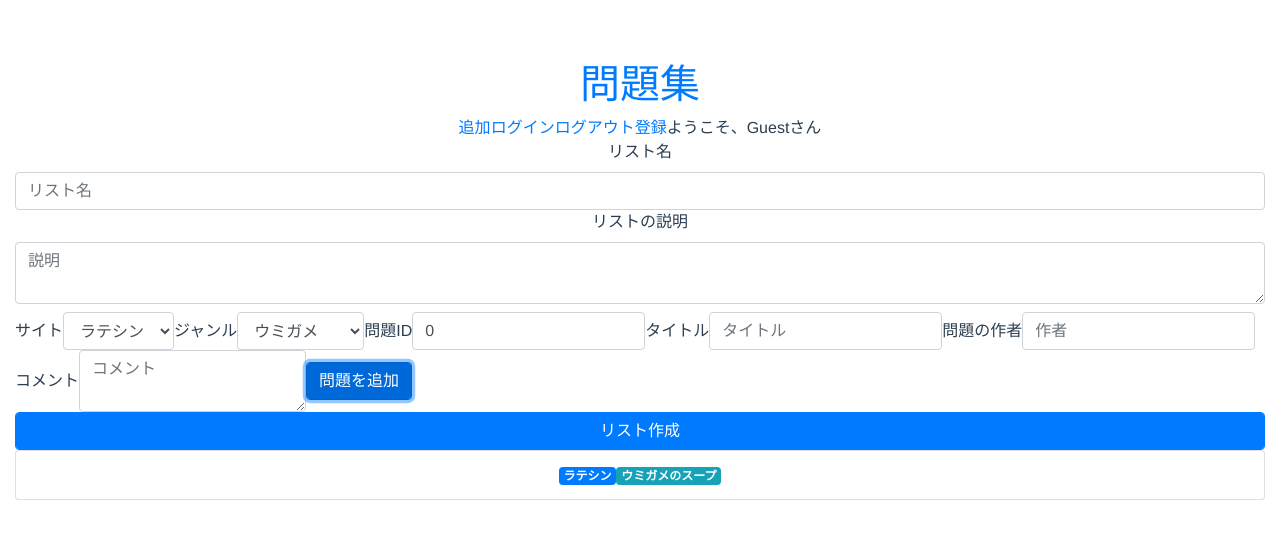
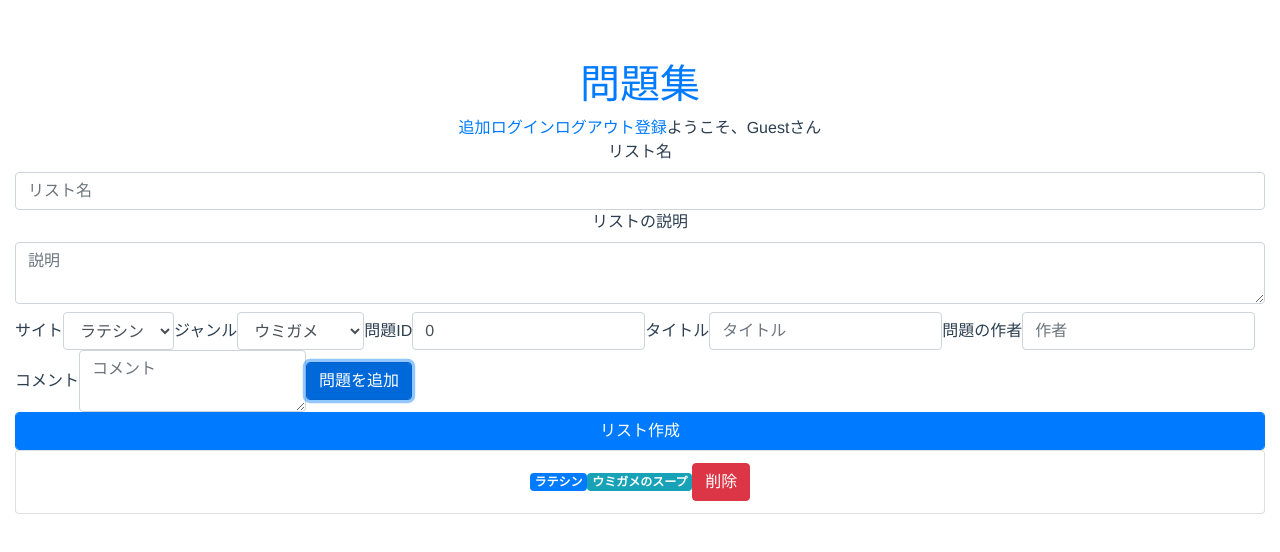
Before and after one commit to utakata-umigame/mondai-gallery, a Vue app in the folder client/: page /add in a window 1280 px wide. Both pictures are taken after a click on the button "問題を追加". Shown: the top 552 px of the page. Built offline with nearby package versions, Linux system fonts and the light colour scheme; no server answers.

Commit message:
Implement remove mondai

```diff
--- a/client/src/components/AddList.vue
+++ b/client/src/components/AddList.vue
@@ -32,12 +32,15 @@
     </div>
     <button v-on:click="submit()" class="form-control btn btn-primary">リスト作成</button>
     <ul class="list-group" v-for="item in myList.mondai" v-bind:key="item.id">
-      <a target='_blank' v-bind:href='url(item.site,item.id)' v-bind:title='item.description' class="list-group-item list-group-item-action">
-        <small class="text-secondary">{{item.author}}</small>
-        <span>{{ item.title }}</span>
-        <span class="badge badge-primary">{{site[item.site].name}}</span>
-        <span class="badge badge-info">{{genre[item.genre]}}</span>
-      </a>
+      <li v-bind:title='item.description' class="list-group-item list-group-item-action">
+        <a target='_blank' v-bind:href='url(item.site,item.id)'>
+          <small class="text-secondary">{{item.author}}</small>
+          <span>{{ item.title }}</span>
+          <span class="badge badge-primary">{{site[item.site].name}}</span>
+          <span class="badge badge-info">{{genre[item.genre]}}</span>
+        </a>
+        <button class="btn btn-danger" v-on:click="remove(item)">削除</button>
+      </li>
     </ul>
   </div>
 </template>
@@ -82,6 +85,9 @@ export default {
     url: function (siteName, id) {
       return this.site[siteName].showUrl + id
     },
+    remove: function (item) {
+      this.myList.mondai = this.myList.mondai.filter(x => x != item)
+    },
     addMondai: function () {
       let obj = Object.assign({}, this.newMondai)
       this.myList.mondai.push(obj)
```
Also changed, not shown: 2 other files (tests, documents, lock files or other folders).
